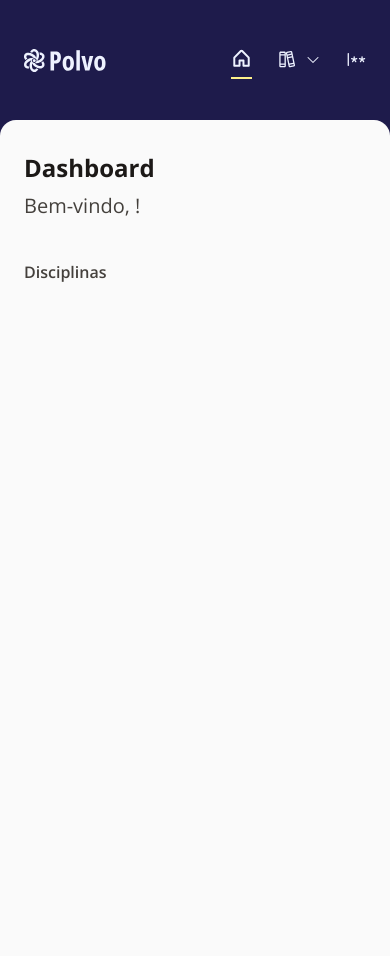
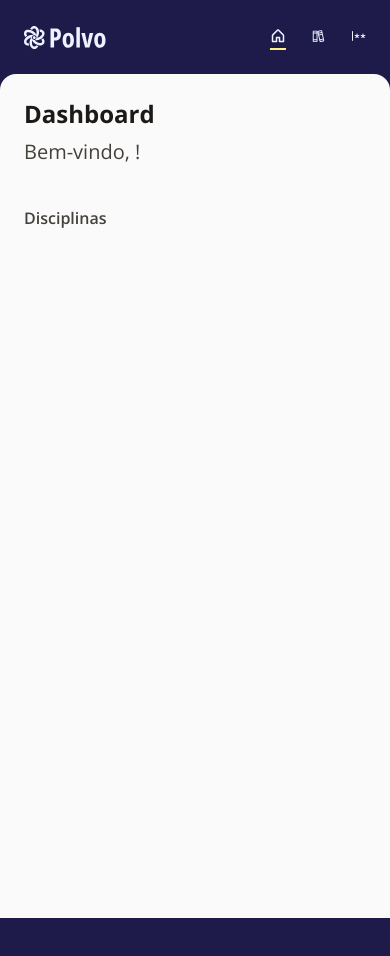
Before and after one commit to micapareddes/quiz-labtic, a website: page frontend/src/aluno/dashboard.html in a window 390 px wide. After the commit the page ends 918 px from the top, so only its background shows below. Drawn offline with nearby package versions, Linux system fonts and the light colour scheme; no server answers.

Commit message:
ajustes no header

```diff
--- a/frontend/src/aluno/dashboard.html
+++ b/frontend/src/aluno/dashboard.html
@@ -14,29 +14,29 @@
 </head>
 <body class="bg-indigo-950 grid-container text-stone-900 h-screen overflow-y-scroll md:overflow-hidden">
 
-    <header class="bg-indigo-950 md:h-full col-span-1 box-border flex flex-row items-center lg:items-start md:flex-col">
-        <div class="py-6 md:py-0 md:pt-12 pl-6 md:pl-0 lg:pl-8">
+    <header class="bg-indigo-950 p-6 md:p-0 md:h-full col-span-1 box-border flex flex-row items-center lg:items-start md:flex-col">
+        <div class=" md:pt-12 lg:pl-8">
             <img src="../img/logo-light.svg" alt="Logo de lado Polvo Branca" class="block md:hidden lg:block">
             <img src="../img/logo-icon.svg" alt="Logo icone Polvo Branca" class="hidden md:block lg:hidden">
         </div>
-            <nav class="flex-1 py-10">
-                <ul class="flex md:flex-col h-full gap-6 justify-end pr-6 md:pr-0">
+            <nav class="flex-1 md:py-10">
+                <ul class="flex items-center md:items-start md:flex-col h-full gap-6 justify-end">
                     <li>
-                        <a rel="stylesheet" data-active="true" href="" class="group flex items-center gap-2 py-2 md:py-0 md:px-8 border-b-2 md:border-b-0 md:border-l-4 border-transparent hover:border-l-yellow-200 data-[active=true]:border-l-yellow-200 data-[active=true]:border-b-yellow-200">
-                            <img src="../img/icones/house.svg" width="21" height="21" alt="Icone de casa branca">
+                        <a rel="stylesheet" data-active="true" href="" class="group flex items-center gap-2 py-1 md:py-0  md:px-8 border-b-2 md:border-b-0 md:border-l-4 border-transparent hover:border-l-yellow-200 data-[active=true]:border-l-yellow-200 data-[active=true]:border-b-yellow-200">
+                            <img src="../img/icones/house.svg" alt="Icone de casa branca" class="w-4 h-4 md:w-5 md:h-5">
                             <p class="hidden lg:block text-sm text-indigo-50 group-hover:font-semibold group-data-[active=true]:font-semibold">Dashboard</p>
                         </a>
                     </li>
                     <li>
-                        <a rel="stylesheet" data-active="false" href="" class="group flex items-center gap-2 py-2 md:py-0 md:px-8 border-b-2 md:border-b-0 md:border-l-4 border-transparent hover:border-l-yellow-200 data-[active=true]:border-l-yellow-200 data-[active=true]:border-b-yellow-200">
-                            <img src="../img/icones/books.svg" width="21" height="21" alt="Icone de casa branca">
+                        <button rel="stylesheet" data-active="false" href="" class="group flex items-center gap-2 py-1 md:py-0  md:px-8 border-b-2 md:border-b-0 md:border-l-4 border-transparent hover:border-l-yellow-200 data-[active=true]:border-l-yellow-200 data-[active=true]:border-b-yellow-200">
+                            <img src="../img/icones/books.svg" alt="Icone de casa branca" class="w-4 h-4 md:w-5 md:h-5">
                             <p class="hidden lg:block text-sm text-indigo-50 group-hover:font-semibold group-data-[active=true]:font-semibold">Disciplinas</p>
-                            <button class="ml-0 lg:ml-5"><img src="../img/icones/caret-down.svg" alt="Seta para abixo"></button>
-                        </a>
+                            <img src="../img/icones/caret-down.svg" alt="Seta para abixo" class="ml-0 lg:ml-5 hidden lg:block">
+                        </button>
                     </li>
                     <li class="mt-auto">
-                        <a rel="stylesheet" href="" data-active="false" class="group flex items-center gap-2 py-2 md:py-0 md:px-8 border-b-2 md:border-b-0 md:border-l-4 border-transparent hover:border-l-yellow-200 data-[active=true]:border-l-yellow-200 data-[active=true]:border-b-yellow-200">
-                            <img src="../img/icones/password.svg" width="21" height="21" alt="Icone de casa branca">
+                        <a rel="stylesheet" href="" data-active="false" class="group flex items-center gap-2 py-1 md:py-0 md:px-8 border-b-2 md:border-b-0 md:border-l-4 border-transparent hover:border-l-yellow-200 data-[active=true]:border-l-yellow-200 data-[active=true]:border-b-yellow-200">
+                            <img src="../img/icones/password.svg" width="21" height="21" alt="Icone de casa branca" class="w-4 h-4 md:w-5 md:h-5">
                             <p class="hidden lg:block text-indigo-50 text-sm group-hover:font-semibold">Trocar senha</p>
                         </a>
                     </li>
@@ -44,7 +44,7 @@
             </nav>
     </header>
 
-    <main class="bg-neutral-50 h-full flex flex-col col-span-1 rounded-t-2xl md:rounded-r-none md:rounded-s-3xl px-6 md:px-9 py-8 md:py-10 md:overflow-y-scroll">
+    <main class="bg-neutral-50 h-full flex flex-col col-span-1 rounded-t-2xl md:rounded-r-none md:rounded-s-3xl p-6 md:p-10 md:py-10 md:overflow-y-scroll">
         <h1 class="md:text-3xl text-2xl font-bold mb-2">Dashboard</h1>
         <h2 class="text-xl md:text-2xl text-stone-700">Bem-vindo, <span id="nome-aluno"></span>!</h2>
         <h3 class="text-base md:text-lg font-semibold text-stone-700 mt-10 mb-2">Disciplinas</h3>
```
Also changed, not shown: frontend/src/output.css.
